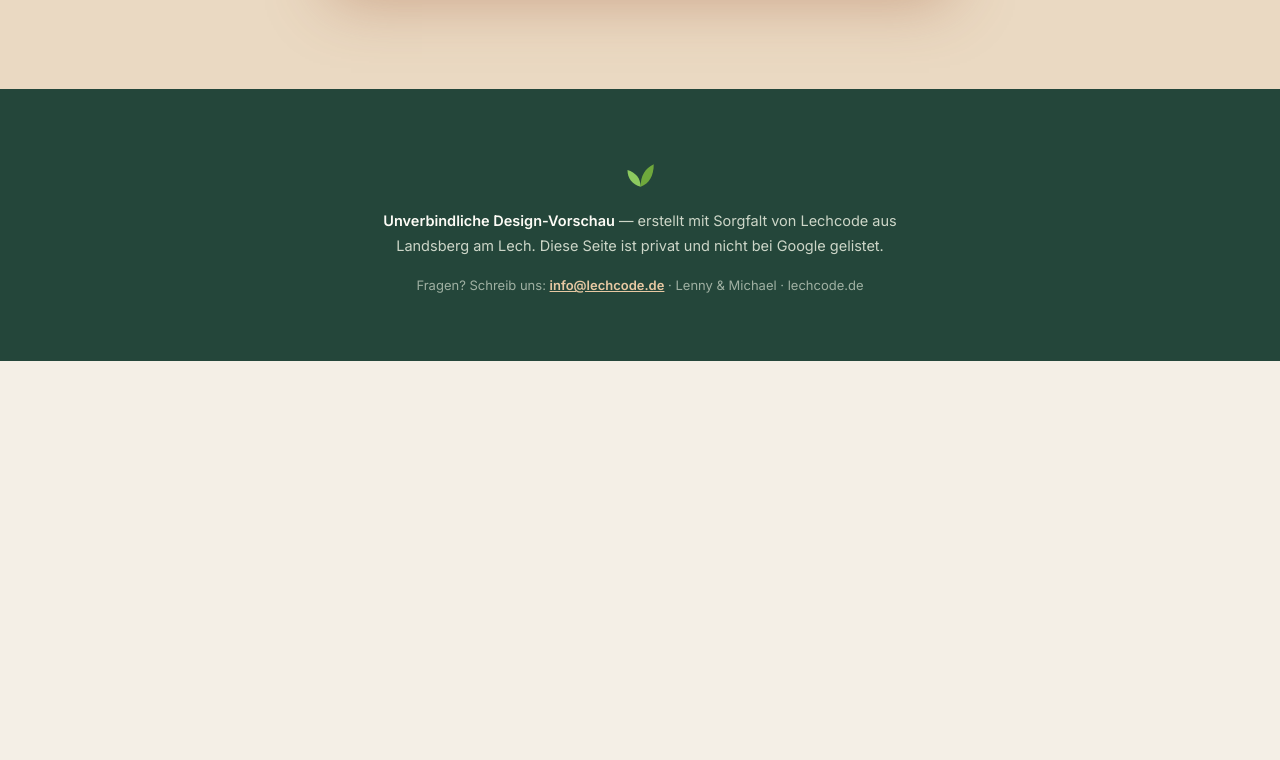
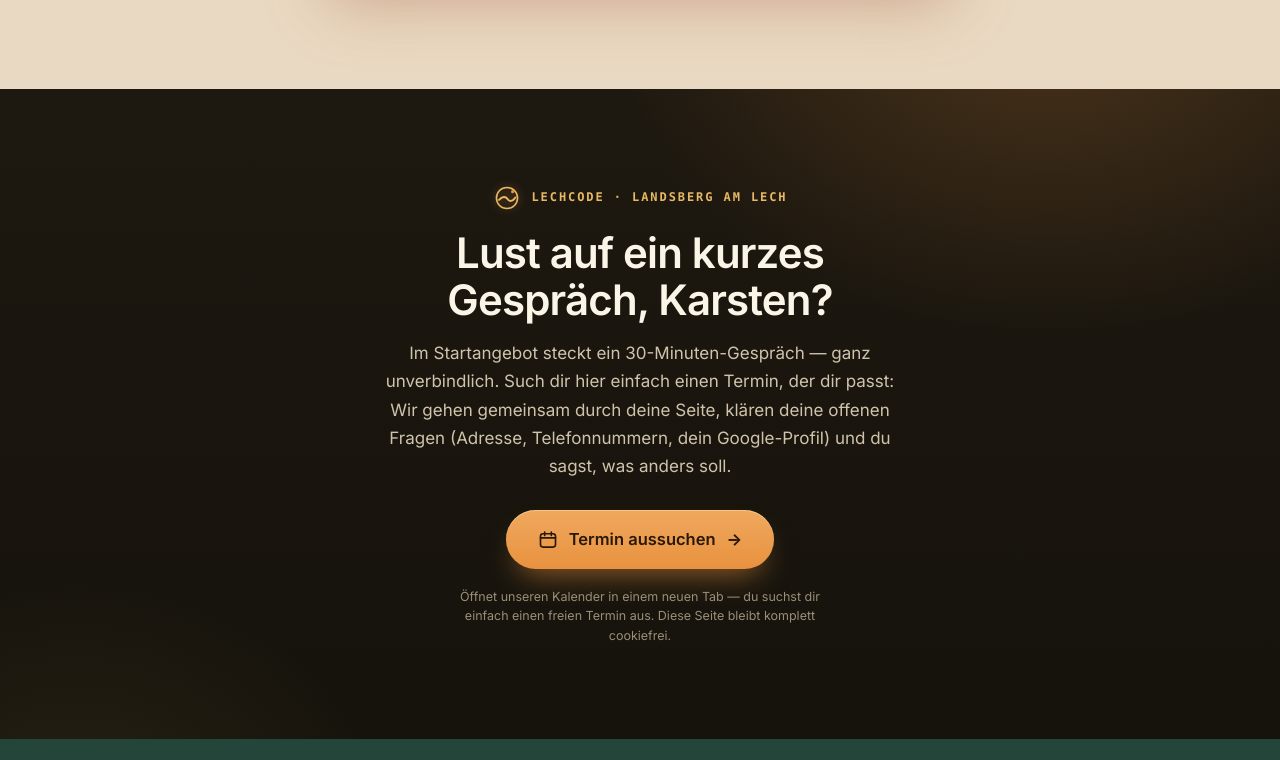
Before and after one commit to lechcode/gartenbau-landsberg-vorschau, a plain HTML site: page vorschau.html in a window 1280 px wide. Shown: the part 7320-8080 px from the top of the page. Before the commit the page ends 7681 px from the top, so only its background shows below. Drawn offline with Linux system fonts and the light colour scheme.

Commit message:
Termin-Buchung: cookiefreier Lechcode-Button (Google-Kalender in neuem Tab)
Co-Authored-By: Claude Opus 4.8 (1M context) <noreply@anthropic.com>

```diff
--- a/vorschau.html
+++ b/vorschau.html
@@ -316,6 +316,42 @@
     </div>
   </section>
 
+  <!-- ╭─ LECHCODE · Termin buchen — cookiefrei: Button öffnet die Google-Terminseite in neuem Tab (keine externen Skripte/Cookies auf dieser Seite) ─╮ -->
+  <style>
+    .lcbook{background:radial-gradient(58vmax 42vmax at 82% -12%,rgba(232,146,63,.22),transparent 60%),radial-gradient(46vmax 40vmax at 6% 120%,rgba(231,185,100,.10),transparent 56%),linear-gradient(180deg,#1d1810,#16130c);color:#f4ecdc;text-align:center;padding:clamp(54px,8vw,94px) clamp(20px,5vw,32px);font-family:"Space Grotesk","Inter",-apple-system,"Segoe UI",Roboto,Helvetica,Arial,sans-serif;}
+    .lcbook *{box-sizing:border-box;}
+    .lcbook-in{width:min(600px,100%);margin-inline:auto;}
+    .lcbook-eyebrow{display:inline-flex;align-items:center;gap:9px;font-family:ui-monospace,"JetBrains Mono","SF Mono",Menlo,monospace;font-size:12px;font-weight:600;letter-spacing:.16em;text-transform:uppercase;color:#e7b964;margin-bottom:16px;}
+    .lcbook-mark{width:30px;height:30px;flex:none;filter:drop-shadow(0 0 5px rgba(232,146,63,.45));}
+    .lcbook-h{font-family:inherit;font-weight:700;font-size:clamp(27px,4vw,42px);line-height:1.12;letter-spacing:-.02em;color:#fbf5e8;margin:0;}
+    .lcbook-p{font-family:inherit;font-size:clamp(15px,.5vw + 14px,17px);line-height:1.66;color:#cfc3ac;max-width:50ch;margin:16px auto 0;}
+    .lcbook-btn{display:inline-flex;align-items:center;justify-content:center;gap:11px;margin-top:30px;text-decoration:none;cursor:pointer;border:0;background:linear-gradient(180deg,#f0a85e,#e8923f);color:#2a1808;font-family:inherit;font-weight:700;font-size:16.5px;padding:16px 32px;border-radius:999px;min-height:52px;box-shadow:inset 0 1px 0 rgba(255,220,170,.55),0 16px 30px -12px rgba(232,146,63,.6);transition:transform .26s cubic-bezier(.22,.61,.36,1),box-shadow .26s;}
+    .lcbook-btn:hover{transform:translateY(-2px);box-shadow:inset 0 1px 0 rgba(255,220,170,.55),0 22px 40px -14px rgba(232,146,63,.72);}
+    .lcbook-btn:active{transform:translateY(0);}
+    .lcbook-btn:focus-visible{outline:none;box-shadow:0 0 0 3px #16130c,0 0 0 6px rgba(232,146,63,.65);}
+    .lcbook-btn svg{width:20px;height:20px;flex:none;}
+    .lcbook-arr{transition:transform .25s cubic-bezier(.22,.61,.36,1);}
+    .lcbook-btn:hover .lcbook-arr{transform:translateX(4px);}
+    .lcbook-note{font-family:inherit;font-size:12.5px;line-height:1.55;color:#9a8e76;max-width:46ch;margin:18px auto 0;}
+    @media (prefers-reduced-motion:reduce){.lcbook-btn,.lcbook-arr{transition:none;}}
+  </style>
+  <section class="lcbook" aria-labelledby="lcbook-h">
+    <div class="lcbook-in">
+      <span class="lcbook-eyebrow">
+        <svg class="lcbook-mark" viewBox="0 0 64 64" fill="none" aria-hidden="true"><circle cx="32" cy="32" r="22.5" stroke="#e7b964" stroke-width="3.4"/><path d="M15 36 C22 28 29 28 33 34 C37 40 44 40 50 31" stroke="#e7b964" stroke-width="4.2" stroke-linecap="round" stroke-linejoin="round"/><circle cx="44" cy="18.5" r="3.4" fill="#e8923f"/></svg>
+        Lechcode · Landsberg am Lech
+      </span>
+      <h2 class="lcbook-h" id="lcbook-h">Lust auf ein kurzes Gespräch, Karsten?</h2>
+      <p class="lcbook-p">Im Startangebot steckt ein 30-Minuten-Gespräch — ganz unverbindlich. Such dir hier einfach einen Termin, der dir passt: Wir gehen gemeinsam durch deine Seite, klären deine offenen Fragen (Adresse, Telefonnummern, dein Google-Profil) und du sagst, was anders soll.</p>
+      <a class="lcbook-btn" href="https://calendar.google.com/calendar/appointments/schedules/AcZssZ1vusFYCV6O45i109a0J5ruEFtWCT7iFsq5t4Mb2KvQmNhdkMtlddml9dx5V2jButjV2SUGapFg?gv=true" target="_blank" rel="noopener noreferrer">
+        <svg viewBox="0 0 24 24" fill="none" aria-hidden="true"><rect x="3" y="4.5" width="18" height="16" rx="3" stroke="#2a1808" stroke-width="2"/><path d="M3 9.5h18M8 2.5v4M16 2.5v4" stroke="#2a1808" stroke-width="2" stroke-linecap="round"/></svg>
+        Termin aussuchen
+        <span class="lcbook-arr" aria-hidden="true">→</span>
+      </a>
+      <p class="lcbook-note">Öffnet unseren Kalender in einem neuen Tab — du suchst dir einfach einen freien Termin aus. Diese Seite bleibt komplett cookiefrei.</p>
+    </div>
+  </section>
+
   <!-- 9 · FOOTER -->
   <footer>
     <div class="narrow">
```
